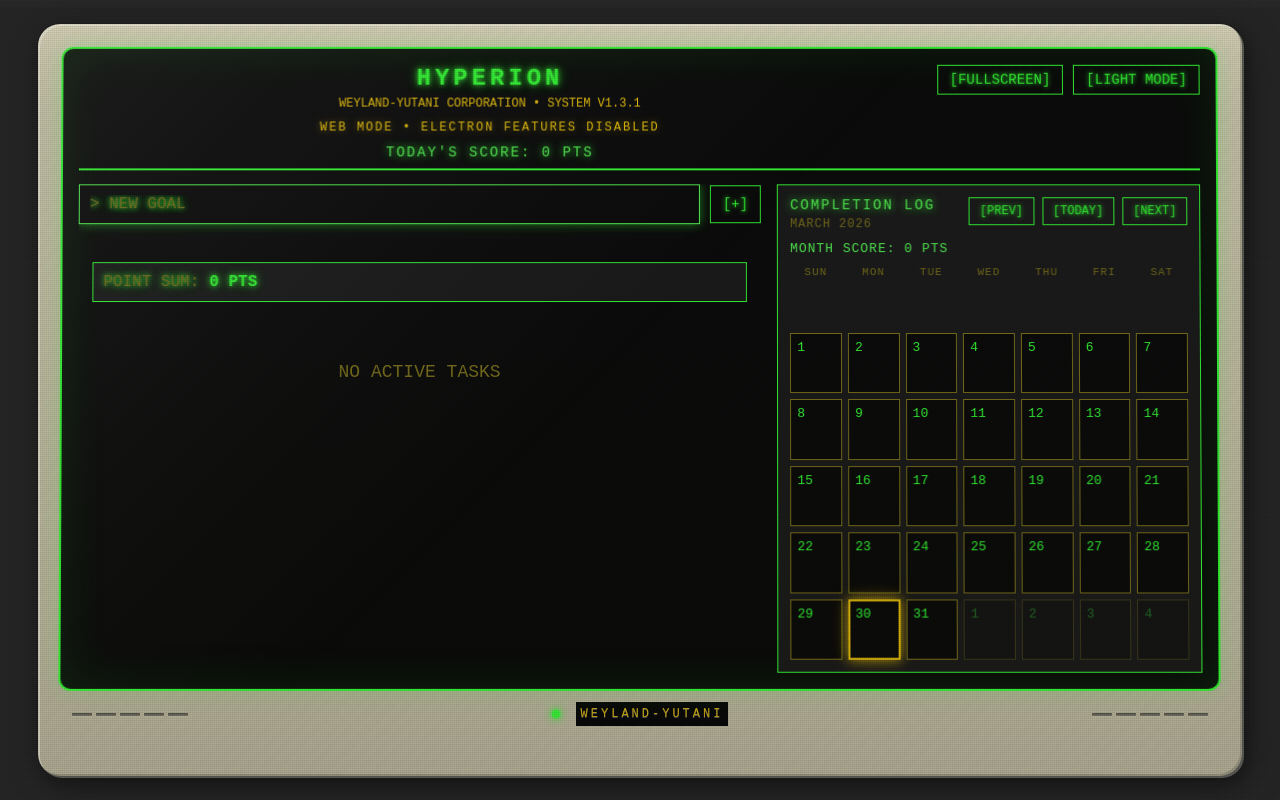
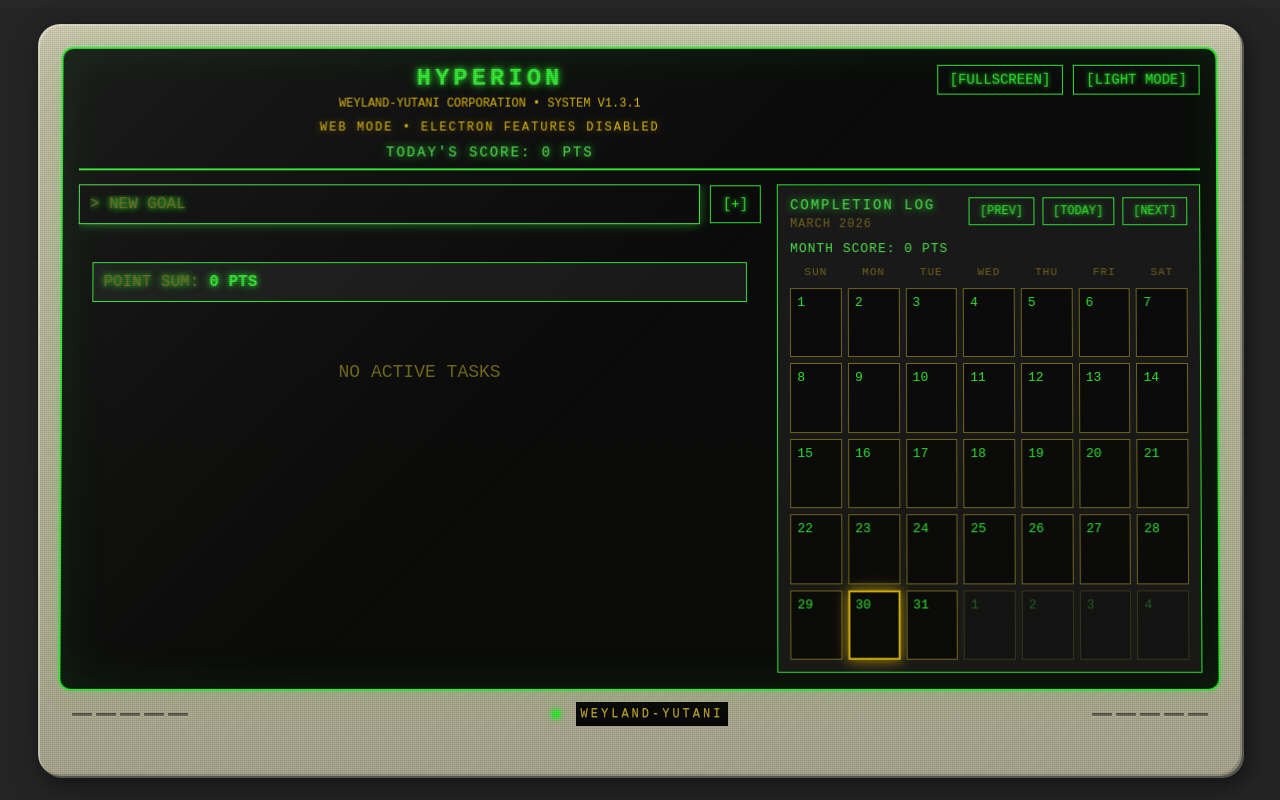
Before and after one commit to zarcaxm/Turing, a React (Vite) app: page / in a window 1280 px wide. Built offline with nearby package versions, Linux system fonts and the light colour scheme.

Commit message:
Tighten calendar weekday spacing

```diff
--- a/src/components/Terminal/CalendarScreen.tsx
+++ b/src/components/Terminal/CalendarScreen.tsx
@@ -113,13 +113,15 @@ export function CalendarScreen({ tasks }: CalendarScreenProps) {
 
             <div className="calendar-month-score">MONTH SCORE: {monthScore} PTS</div>
 
-            <div className="calendar-grid">
+            <div className="calendar-weekdays">
                 {DAY_LABELS.map((label) => (
                     <div key={label} className="calendar-weekday">
                         {label}
                     </div>
                 ))}
+            </div>
 
+            <div className="calendar-grid">
                 {calendarDays.map((day) => (
                     <div
                         key={day.key}
--- a/src/styles/terminal.css
+++ b/src/styles/terminal.css
@@ -355,6 +355,13 @@ body[data-theme="dark"] .app-subtitle {
   color: var(--text-highlight);
   font-size: 13px;
   letter-spacing: 1px;
+}
+
+.calendar-weekdays {
+  display: grid;
+  grid-template-columns: repeat(7, minmax(0, 1fr));
+  column-gap: 8px;
+  row-gap: 0;
 }
 
 .calendar-grid {
@@ -922,6 +929,10 @@ body[data-theme="dark"] .app-subtitle {
     gap: 6px;
   }
 
+  .calendar-weekdays {
+    column-gap: 6px;
+  }
+
   .calendar-day {
     min-height: clamp(48px, 7.5vh, 68px);
     padding: 6px;
```
Also changed, not shown: 5 other files (tests, documents, lock files or other folders).
